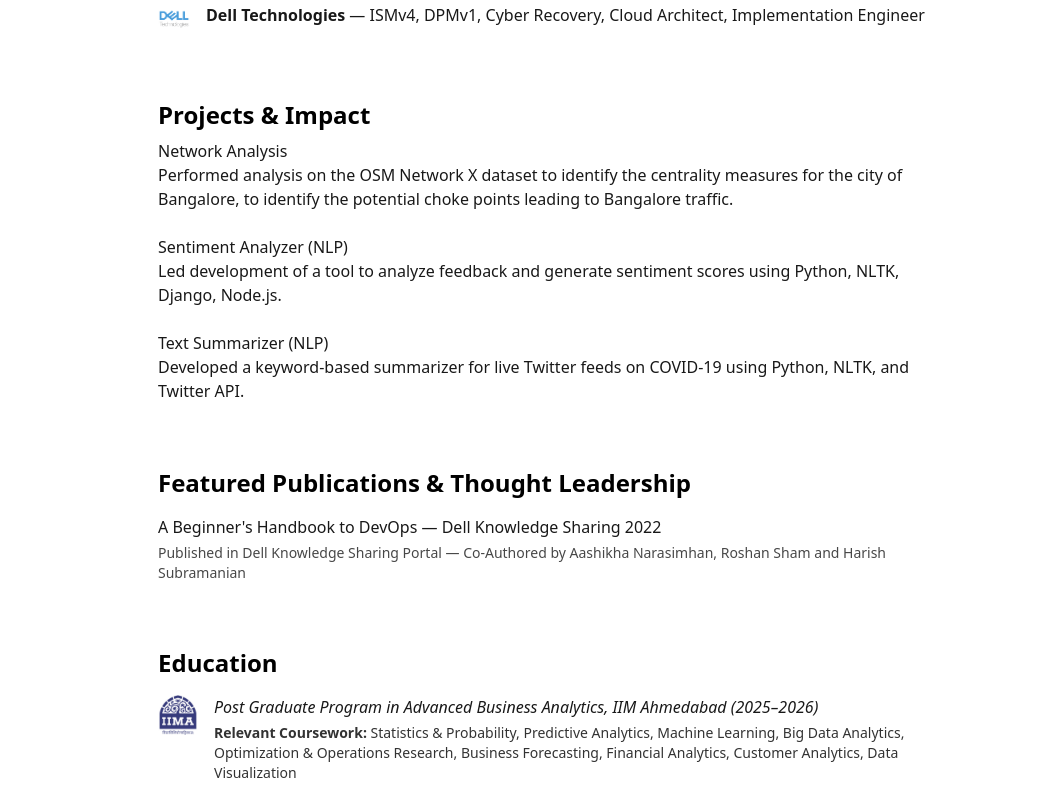
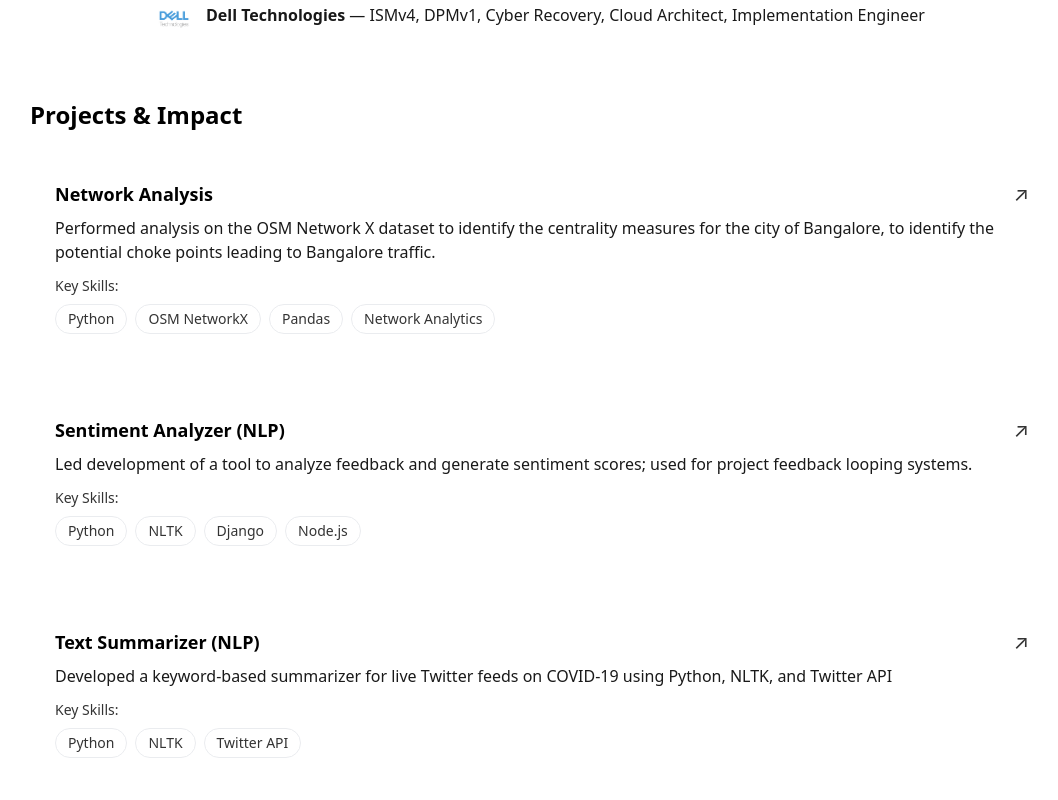
Before and after one commit to HarishS99/harish-portfolio, a Next.js app: page / in a window 1280 px wide. Shown: the part 1420-2220 px from the top of the page, without its empty margins (98-1156 px from the left). Built offline with nearby package versions, Linux system fonts and the light colour scheme.

Commit message:
Update ProjectsImpact.tsx

```diff
--- a/app/(site)/sections/ProjectsImpact.tsx
+++ b/app/(site)/sections/ProjectsImpact.tsx
@@ -1,18 +1,72 @@
 export default function ProjectsImpact() {
   return (
-    <section id="projects-impact" className="max-w-3xl mx-auto mb-16">
-      <h2 className="text-2xl font-semibold mb-2">Projects & Impact</h2>
-      <div className="opacity-90 mb-6">
-        <h3 className="font-medium">Network Analysis</h3>
-        <p>Performed analysis on the OSM Network X dataset to identify the centrality measures for the city of Bangalore, to identify the potential choke points leading to Bangalore traffic.</p>
-      </div>
-      <div className="opacity-90 mb-6">
-        <h3 className="font-medium">Sentiment Analyzer (NLP)</h3>
-        <p>Led development of a tool to analyze feedback and generate sentiment scores using Python, NLTK, Django, Node.js.</p>
-      </div>
-      <div className="opacity-90 mb-6">
-        <h3 className="font-medium">Text Summarizer (NLP)</h3>
-        <p>Developed a keyword-based summarizer for live Twitter feeds on COVID-19 using Python, NLTK, and Twitter API.</p>
+    <section id="projects-impact" className="max-w-5xl mx-auto mb-16">
+      <h2 className="text-2xl font-semibold mb-6">Projects & Impact</h2>
+
+      <div className="space-y-8">
+
+        {/* --- PROJECT CARD --- */}
+        <div className="p-6 rounded-2xl border border-white/10 dark:border-white/20 bg-white/5 dark:bg-white/5 backdrop-blur-md">
+          <div className="flex justify-between items-start">
+            <h3 className="text-lg font-semibold">Network Analysis</h3>
+            <a href="https://github.com/HarishS99" target="_blank" rel="noopener noreferrer" className="opacity-80 hover:opacity-100 text-xl">
+              ↗
+            </a>
+          </div>
+
+          <p className="opacity-90 mt-2">
+            Performed analysis on the OSM Network X dataset to identify the centrality measures for the city of Bangalore, to identify the potential choke points leading to Bangalore traffic.
+          </p>
+
+          <p className="text-sm mt-3 opacity-80 font-medium">Key Skills:</p>
+          <div className="mt-2 flex flex-wrap gap-2 text-sm">
+            <span className="px-3 py-1 rounded-full border opacity-80">Python</span>
+            <span className="px-3 py-1 rounded-full border opacity-80">OSM NetworkX</span>
+            <span className="px-3 py-1 rounded-full border opacity-80">Pandas</span>
+            <span className="px-3 py-1 rounded-full border opacity-80">Network Analytics</span>
+          </div>
+        </div>
+{/* --- PROJECT CARD --- */}
+        <div className="p-6 rounded-2xl border border-white/10 dark:border-white/20 bg-white/5 dark:bg-white/5 backdrop-blur-md">
+          <div className="flex justify-between items-start">
+            <h3 className="text-lg font-semibold">Sentiment Analyzer (NLP)</h3>
+            <a href="https://github.com/HarishS99" target="_blank" rel="noopener noreferrer" className="opacity-80 hover:opacity-100 text-xl">
+              ↗
+            </a>
+          </div>
+
+          <p className="opacity-90 mt-2">
+            Led development of a tool to analyze feedback and generate sentiment scores; used for project feedback looping systems.
+          </p>
+
+          <p className="text-sm mt-3 opacity-80 font-medium">Key Skills:</p>
+          <div className="mt-2 flex flex-wrap gap-2 text-sm">
+            <span className="px-3 py-1 rounded-full border opacity-80">Python</span>
+            <span className="px-3 py-1 rounded-full border opacity-80">NLTK</span>
+            <span className="px-3 py-1 rounded-full border opacity-80">Django</span>
+            <span className="px-3 py-1 rounded-full border opacity-80">Node.js</span>
+          </div>
+        </div>
+        {/* --- PROJECT CARD --- */}
+        <div className="p-6 rounded-2xl border border-white/10 dark:border-white/20 bg-white/5 dark:bg-white/5 backdrop-blur-md">
+          <div className="flex justify-between items-start">
+            <h3 className="text-lg font-semibold">Text Summarizer (NLP)</h3>
+            <a href="https://github.com/HarishS99" target="_blank" rel="noopener noreferrer" className="opacity-80 hover:opacity-100 text-xl">
+              ↗
+            </a>
+          </div>
+
+          <p className="opacity-90 mt-2">
+            Developed a keyword-based summarizer for live Twitter feeds on COVID-19 using Python, NLTK, and Twitter API
+          </p>
+
+          <p className="text-sm mt-3 opacity-80 font-medium">Key Skills:</p>
+          <div className="mt-2 flex flex-wrap gap-2 text-sm">
+            <span className="px-3 py-1 rounded-full border opacity-80">Python</span>
+            <span className="px-3 py-1 rounded-full border opacity-80">NLTK</span>
+            <span className="px-3 py-1 rounded-full border opacity-80">Twitter API</span>
+          </div>
+        </div>
       </div>
     </section>
   );
```
